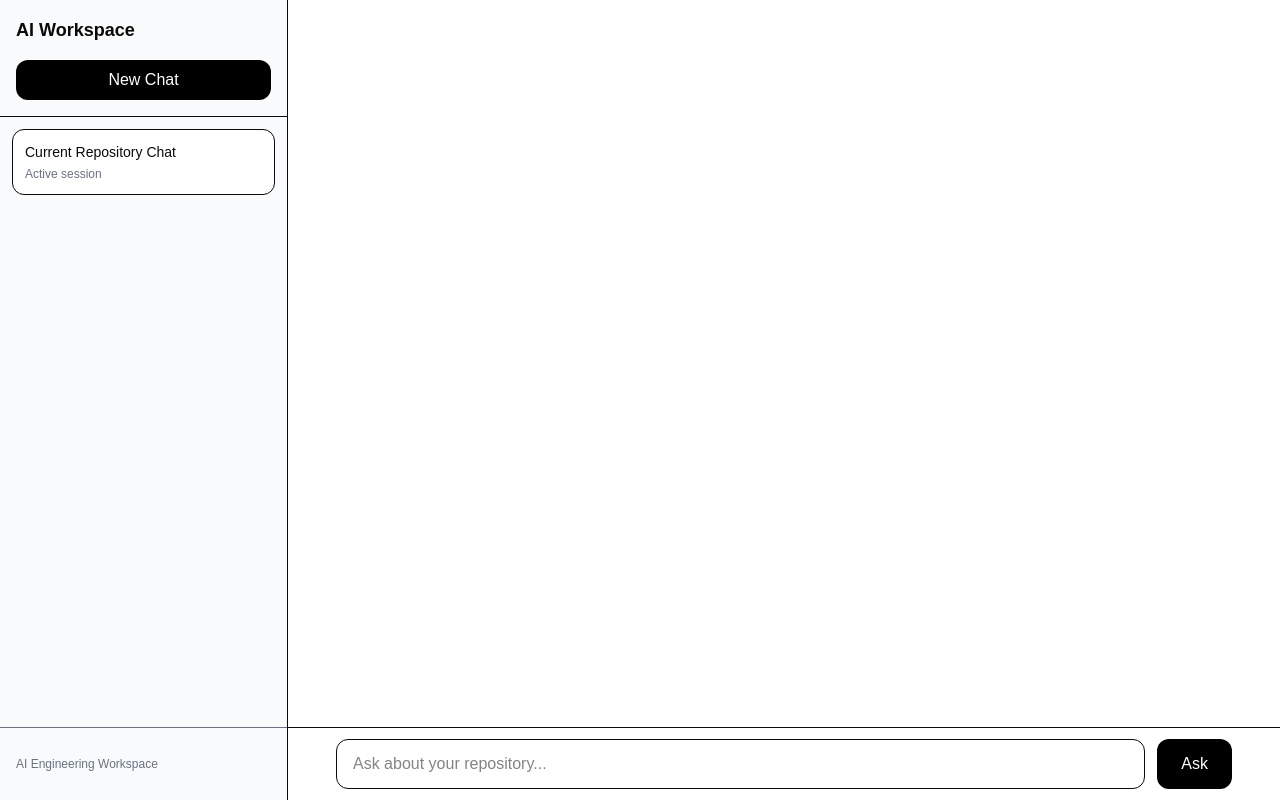
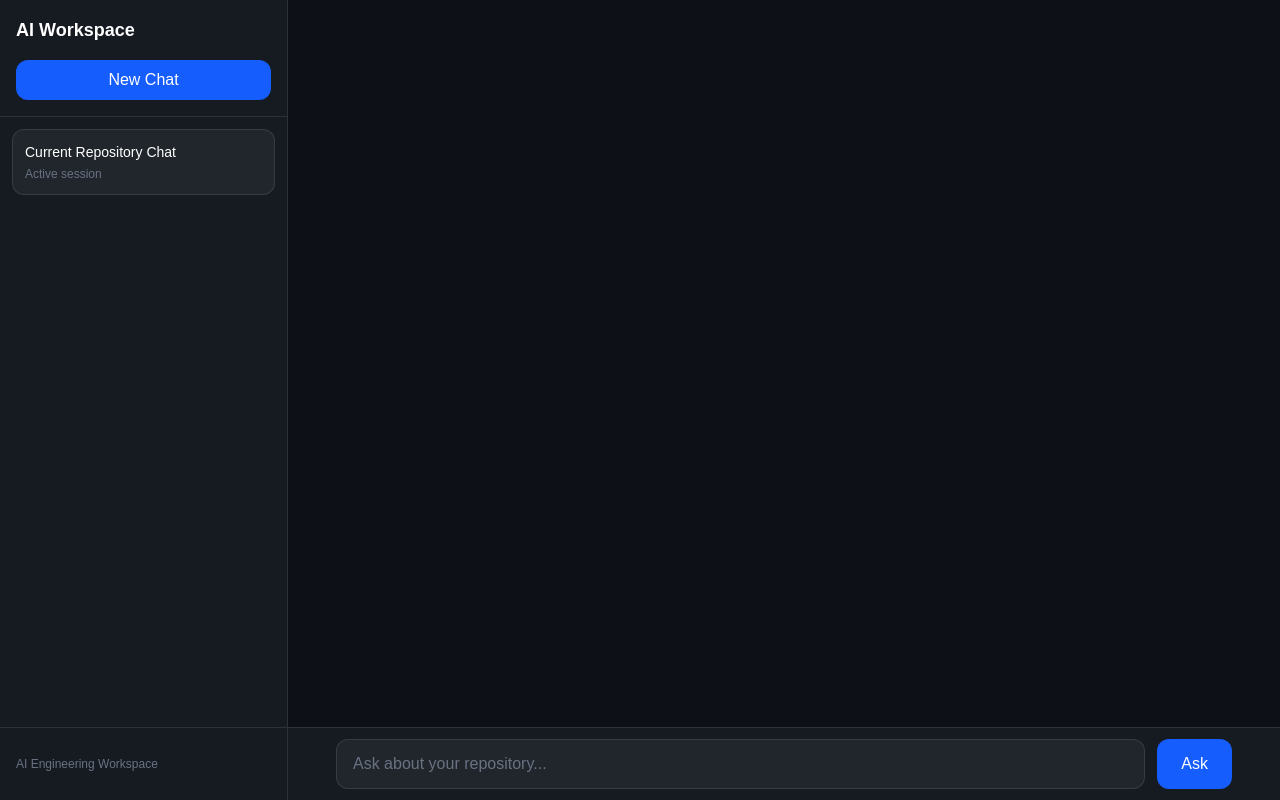
Before and after one commit to amrish036/ai-engineering-workspace, a Next.js app: page /chat in a window 1280 px wide. Built offline with nearby package versions, Linux system fonts and the light colour scheme.

Commit message:
Use dark mode

```diff
--- a/src/app/chat/page.tsx
+++ b/src/app/chat/page.tsx
@@ -3,7 +3,7 @@
 import { useEffect, useRef, useState } from 'react';
 import ReactMarkdown from 'react-markdown';
 import { Prism as SyntaxHighlighter } from 'react-syntax-highlighter';
-import { oneLight } from 'react-syntax-highlighter/dist/esm/styles/prism';
+import { oneDark } from 'react-syntax-highlighter/dist/esm/styles/prism';
 
 export default function ChatPage() {
   const [question, setQuestion] = useState('');
@@ -82,18 +82,18 @@ export default function ChatPage() {
   }
 
   return (
-    <main className="h-screen bg-white flex">
+    <main className="h-screen bg-[#0D1117] text-white flex">
       {/* Header */}
       {/* Sidebar */}
-      <div className="w-72 border-r bg-gray-50 flex flex-col h-screen">
+      <div className="w-72 border-r border-white/10 bg-[#161B22] flex flex-col h-screen">
         {/* Top */}
-        <div className="p-4 border-b">
+        <div className="p-4 border-b border-white/10">
           <h1 className="font-bold text-lg">
             AI Workspace
           </h1>
 
           <button
-            className="mt-4 w-full bg-black text-white rounded-xl py-2 hover:opacity-90"
+            className="mt-4 w-full bg-blue-600 text-white rounded-xl py-2 hover:bg-blue-500 transition"
             onClick={() => setMessages([])}
           >
             New Chat
@@ -102,7 +102,7 @@ export default function ChatPage() {
 
         {/* Conversations */}
         <div className="flex-1 overflow-y-auto p-3 space-y-2">
-          <div className="bg-white border rounded-xl p-3 cursor-pointer hover:bg-gray-100">
+          <div className="bg-[#21262D] border border-white/10 rounded-xl p-3 cursor-pointer hover:bg-[#30363D]">
             <p className="text-sm font-medium truncate">
               Current Repository Chat
             </p>
@@ -114,7 +114,7 @@ export default function ChatPage() {
         </div>
 
         {/* Bottom */}
-        <div className="border-t h-[73px] flex items-center px-4 text-xs text-gray-500">
+        <div className="border-t border-white/10 h-[73px] flex items-center px-4 text-xs text-gray-500">
           AI Engineering Workspace
         </div>
       </div>
@@ -129,7 +129,7 @@ export default function ChatPage() {
                 className={`flex ${message.role === 'user' ? 'justify-end' : 'justify-start'}`}
               >
                 <div
-                  className={`rounded-2xl px-5 py-4 max-w-3xl shadow-sm ${message.role === 'user' ? 'bg-black text-white' : 'bg-gray-100 text-black'
+                  className={`rounded-2xl px-5 py-4 max-w-3xl shadow-sm ${message.role === 'user' ? 'bg-blue-600 text-white' : 'bg-[#21262D] text-gray-100 border border-white/5'
                     }`}
                 >
                   <ReactMarkdown
@@ -140,11 +140,11 @@ export default function ChatPage() {
                         const match = /language-(\w+)/.exec(className || '');
 
                         return match ? (
-                          <SyntaxHighlighter style={oneLight} language={match[1]} PreTag="div">
+                          <SyntaxHighlighter style={oneDark} language={match[1]} PreTag="div">
                             {String(children).replace(/\n$/, '')}
                           </SyntaxHighlighter>
                         ) : (
-                          <code className="bg-gray-200 px-1 py-0.5 rounded text-sm">{children}</code>
+                          <code className="bg-black/30 px-1 py-0.5 rounded text-sm">{children}</code>
                         );
                       },
                     }}
@@ -160,10 +160,10 @@ export default function ChatPage() {
         </div>
 
         {/* Input */}
-        <div className="border-t h-[73px] bg-white flex items-center px-4">
+        <div className="border-t border-white/10 h-[73px] bg-[#161B22] flex items-center px-4">
           <div className="w-full max-w-4xl mx-auto flex gap-3">
             <input
-              className="flex-1 border rounded-xl px-4 py-3 outline-none focus:ring-2 focus:ring-black"
+              className="flex-1 bg-[#21262D] border border-white/10 rounded-xl px-4 py-3 outline-none focus:ring-2 focus:ring-blue-500 text-white placeholder:text-gray-500"
               placeholder="Ask about your repository..."
               value={question}
               onChange={(e) => setQuestion(e.target.value)}
@@ -177,7 +177,7 @@ export default function ChatPage() {
             <button
               onClick={askQuestion}
               disabled={loading}
-              className="bg-black text-white px-6 rounded-xl hover:opacity-90 disabled:opacity-50"
+              className="bg-blue-600 text-white px-6 rounded-xl hover:bg-blue-500 disabled:opacity-50 transition"
             >
               {loading ? 'Thinking...' : 'Ask'}
             </button>
```
